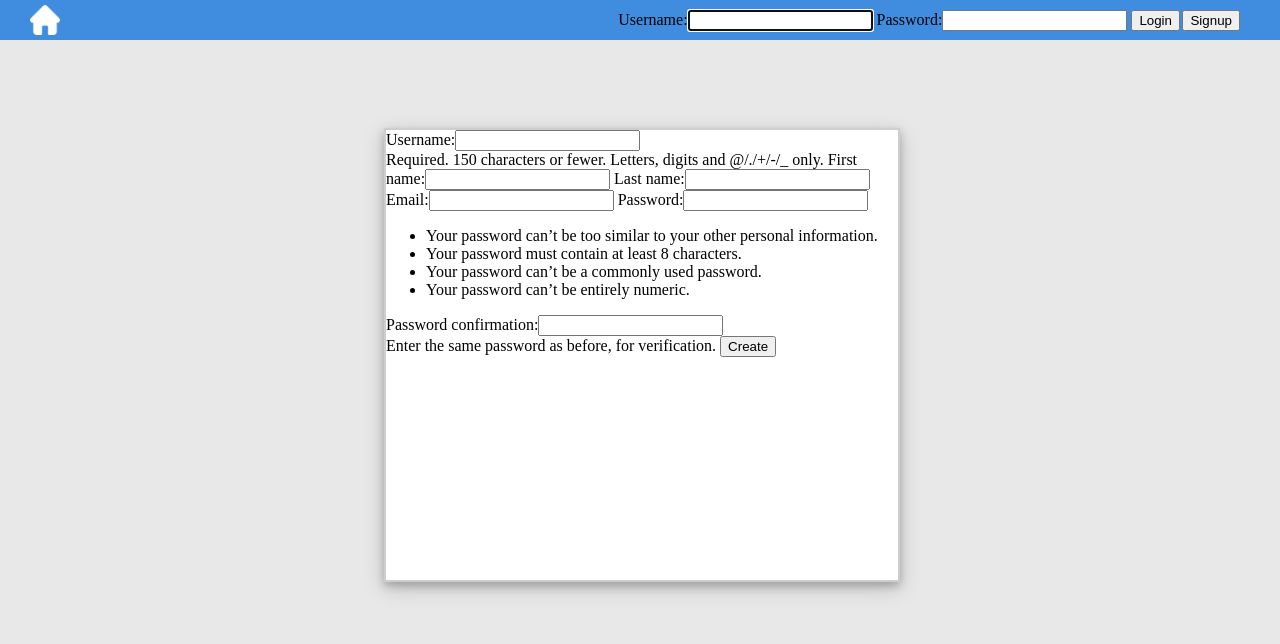
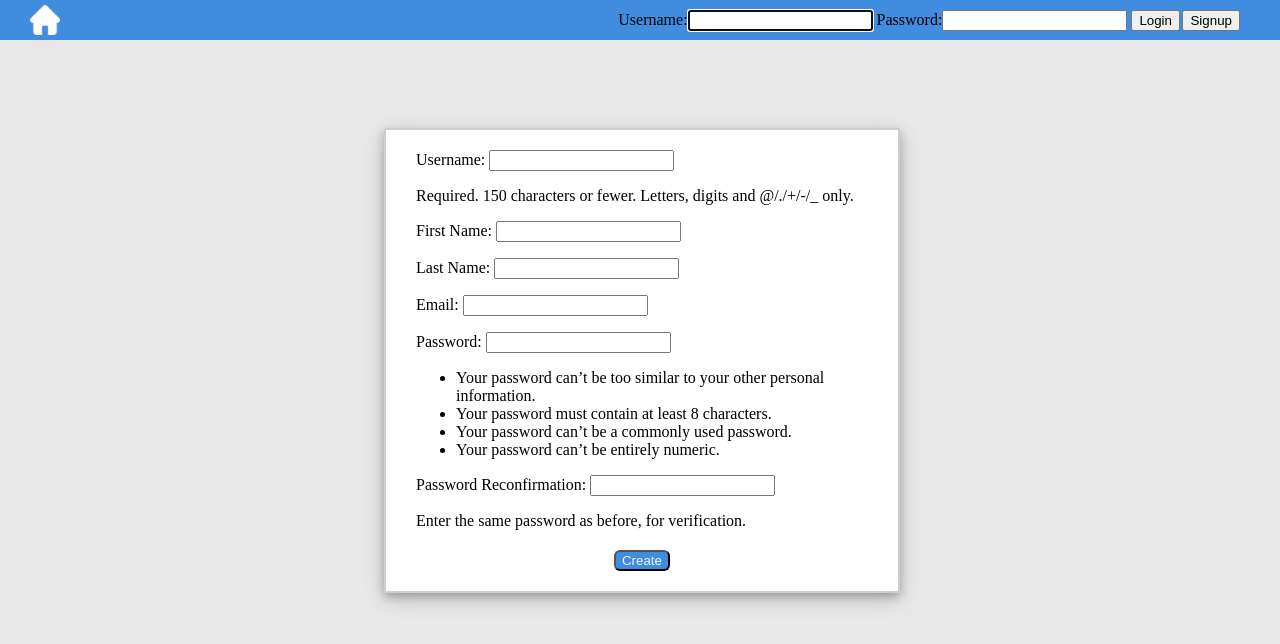
Before and after one commit to Yonggiee/Django-Blog, a Django app: a page that uses project/blog/templates/user_new.html in a window 1280 px wide. Shown: the top 644 px of the page. Run offline with Django 3.2, Linux system fonts and the light colour scheme; parts of the project's set-up code (start-up, migrations or seed data) failed here and were passed over.

Commit message:
tidy code and css

```diff
--- a/project/blog/static/styles.css
+++ b/project/blog/static/styles.css
@@ -86,6 +86,16 @@ body{
 .small-margin-bottom{
     margin-bottom: 20px;
 }
+.small-margin-left{
+    margin-left:30px;
+}
+.small-margin-top{
+    margin-top:20px;
+}
+.red{
+    color:red;
+}
+
 
 /* Home */
 .home-filter{
@@ -369,7 +379,7 @@ td{
 /* signup view */
 
 .signup{
-    height: 450px;
+    overflow: auto;
     margin-top: 10%;
     margin-left: 30%;
     width: 40%;
--- a/project/blog/templates/user_new.html
+++ b/project/blog/templates/user_new.html
@@ -7,23 +7,37 @@
 <div class="signup">
     <form method="post">
         {% csrf_token %}
-        {{ form }}
-        <input type="submit" value="Create">
+        <div class="small-margin-left small-margin-top">
+        <p>Username: {{ form.username }}</p>
+        {{ form.username.help_text }}
+        <p>First Name: {{ form.first_name }}</p>
+        {{ form.first_name.help_text }}
+        <p>Last Name: {{ form.last_name }}</p>
+        {{ form.last_name.help_text }}
+        <p>Email: {{ form.email }}</p>
+        {{ form.email.help_text }}
+        <p>Password: {{ form.password1 }}</p>
+        {{ form.password1.help_text }}
+        <p>Password Reconfirmation: {{ form.password2 }}</p>
+        {{ form.password2.help_text }}
+        </div>
+        <div class="center small-margin-top small-margin-bottom">
+        <input id="button" type="submit" value="Create">
+        </div>
     </form>
 
+
     {% if form.errors %}
+    <div class="center small-margin-top red">
     {% for field in form %}
         {% for error in field.errors %}
-    <div class="alert alert-danger">
             <strong>{{ error|escape }}</strong>
-    </div>
         {% endfor %}
     {% endfor %}
         {% for error in form.non_field_errors %}
-    <div class="alert alert-danger">
             <strong>{{ error|escape }}</strong>
+        {% endfor %}
     </div>
-    {% endfor %}
     {% endif %}
 </div>
 
--- a/project/blog/views/commons.py
+++ b/project/blog/views/commons.py
@@ -11,5 +11,5 @@ def handle_login(request):
     if form.is_valid():
         login(request, form.get_user())
     else:
-        messages.error(request, "Please check you entered the correct username and password",
+        messages.error(request, "Please check you entered the correct username and password.",
             extra_tags='base')
```
Also changed, not shown: project/blog/templates/moderator.html (+2 -7 lines), project/blog/views/moderator.py (+27 -8 lines), project/blog/views/post.py (+3 -4 lines). Lines whose indentation alone changed are shown as unchanged.
